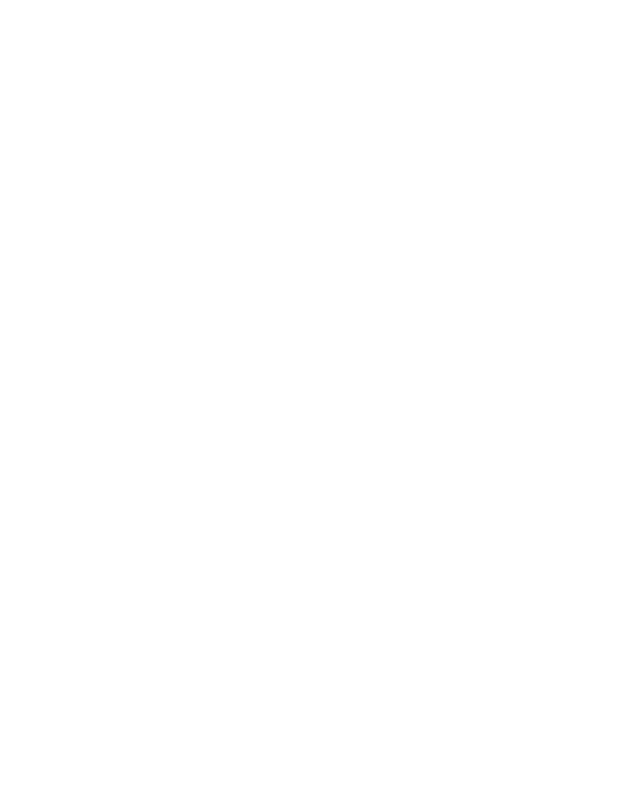
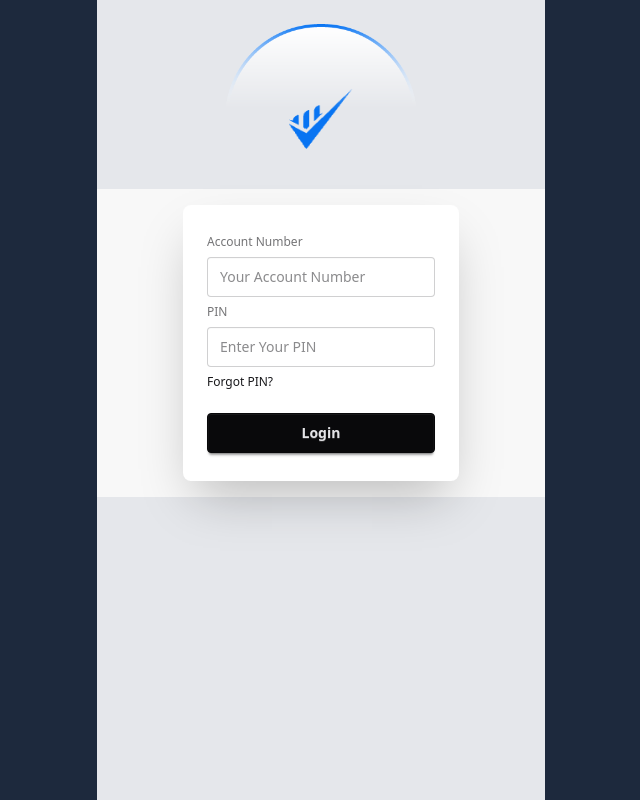
Before and after one commit to kyzentyven/Payooo-MFS, a plain HTML site: page index.html in a window 1280 px wide. Shown: the whole page, without its empty margins (319-959 px from the left). Drawn offline with nearby package versions, Linux system fonts and the light colour scheme.

Commit message:
Implemented the login section.

```diff
--- a/index.html
+++ b/index.html
@@ -8,7 +8,33 @@
     <link href="https://cdn.jsdelivr.net/npm/daisyui@5" rel="stylesheet" type="text/css" />
     <script src="https://cdn.jsdelivr.net/npm/@tailwindcss/browser@4"></script>
 </head>
-<body>
-
+<body class="bg-slate-800">
+    <section class="max-w-md min-h-screen mx-auto py-6 bg-gray-200">
+        <header>
+            <nav class="flex justify-center items-center mt-6">
+                <div class="mt-10 relative flex justify-center items-center w-9/12 mb-10">
+                    <img class="w-48 absolute" src="assets/bg.png" alt="">
+                    <img class="w-16" src="assets/Group.png" alt="">
+                </div>
+            </nav>
+        </header>
+        <!-- Login Section -->
+        <div class="hero bg-base-200">
+            <div class="hero-content flex-col lg:flex-row-reverse">
+              <div class="card bg-base-100 w-full max-w-sm shrink-0 shadow-2xl">
+                <div class="card-body">
+                  <fieldset class="fieldset">
+                    <label class="label">Account Number</label>
+                    <input type="number" class="input" placeholder="Your Account Number" />
+                    <label class="label">PIN</label>
+                    <input type="text" class="input" placeholder="Enter Your PIN" />
+                    <div><a class="link link-hover">Forgot PIN?</a></div>
+                    <button class="btn btn-neutral mt-4">Login</button>
+                  </fieldset>
+                </div>
+              </div>
+            </div>
+          </div>
+    </section>
 </body>
 </html>
```
